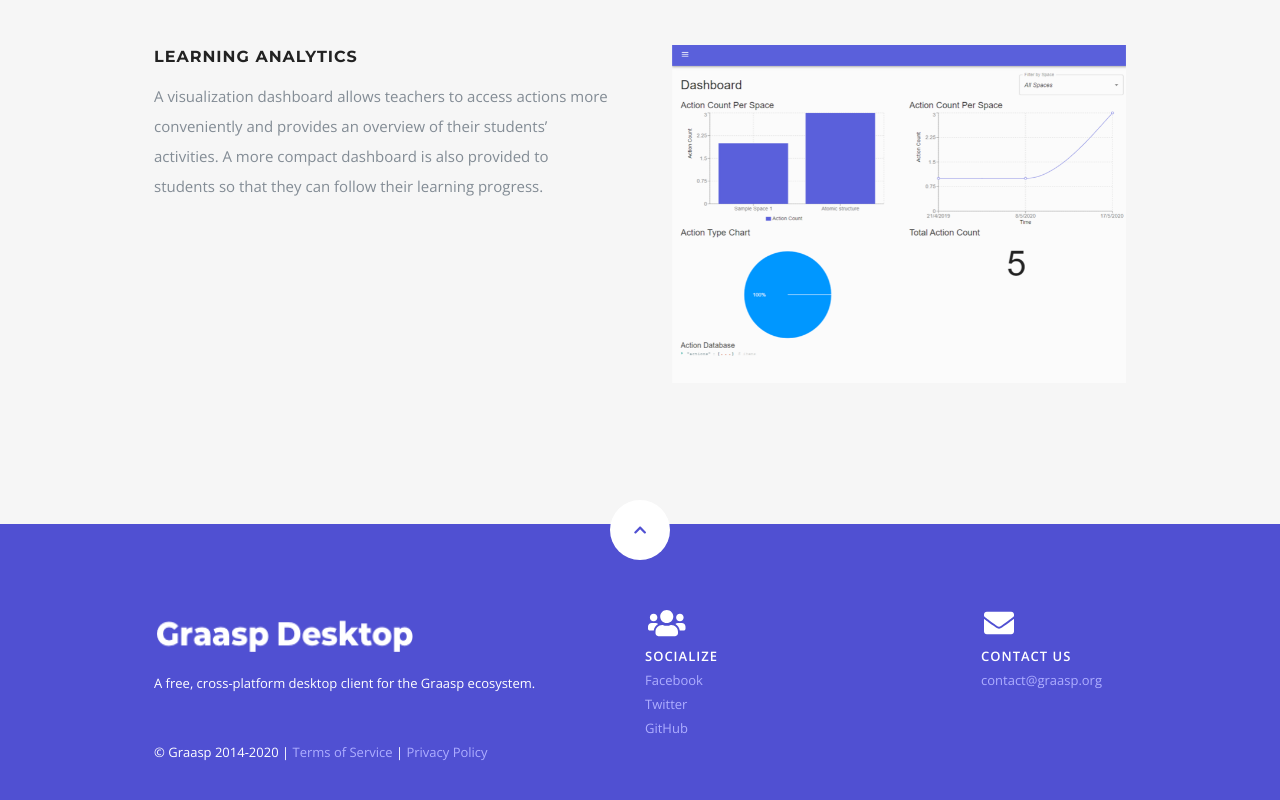
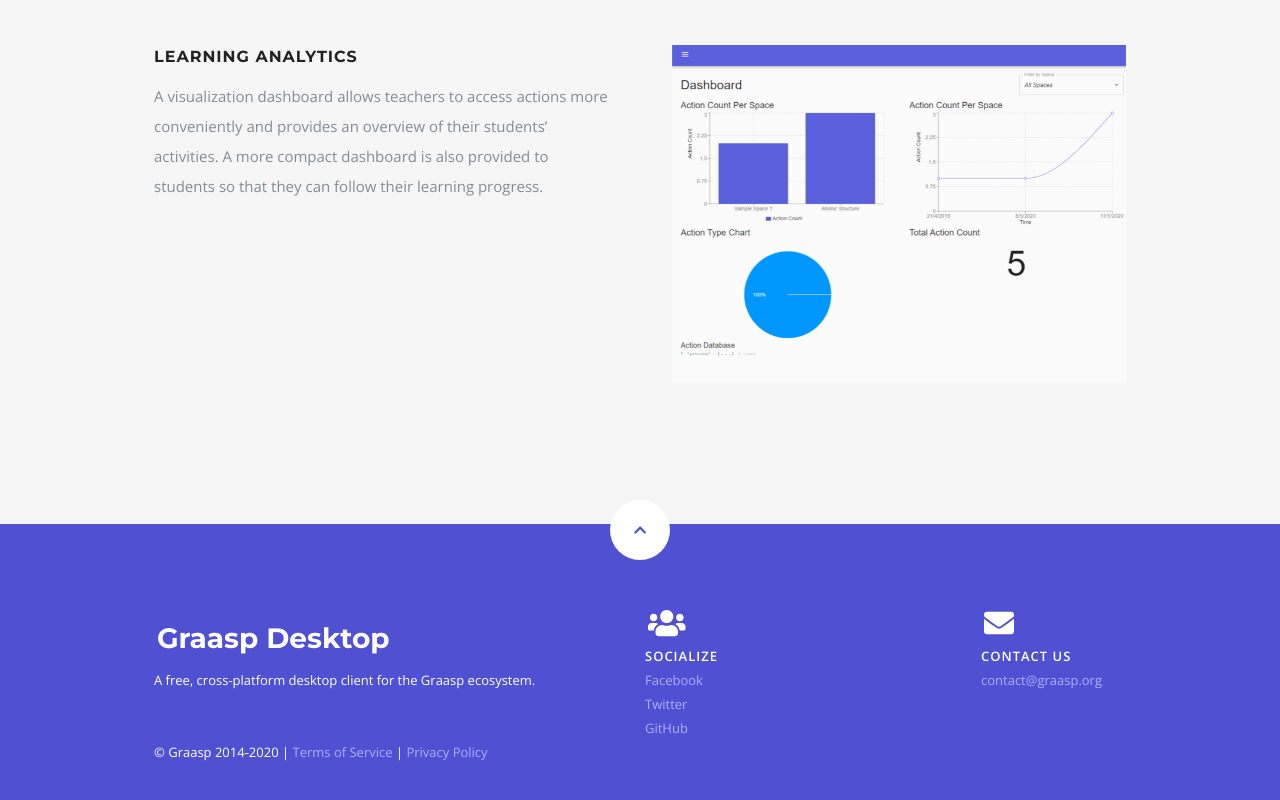
Before and after one commit to graasp/graasp-content-desktop, a Gatsby site: page / in a window 1280 px wide. Shown: the part 2251-3051 px from the top of the page. Built offline with nearby package versions, Linux system fonts and the light colour scheme; Gatsby itself is replaced by a stand-in of ours; no server answers.

Commit message:
feat: change hover color
changes hover color

closes #12

```diff
--- a/src/components/footer.js
+++ b/src/components/footer.js
@@ -24,7 +24,7 @@
         <div className="six columns info">
           <div className="footer-logo">
             <AnchorLink to="/">
-              <img src={footer.logo} alt="" />
+              <h2>Graasp Desktop</h2>
             </AnchorLink>
           </div>
 
--- a/src/styles/default.css
+++ b/src/styles/default.css
@@ -284,6 +284,7 @@
   letter-spacing: -1px;
 }
 h2 {
+  color: #ffffff;
   font-size: 28px;
   line-height: 36px;
   margin-bottom: 6px;
--- a/src/styles/layout.css
+++ b/src/styles/layout.css
@@ -113,7 +113,7 @@
   color: #fff;
 }
 header .header-social li a:hover {
-  color: #11abb0;
+  color: #aeaeff;
 }
 
 /* primary navigation
```
